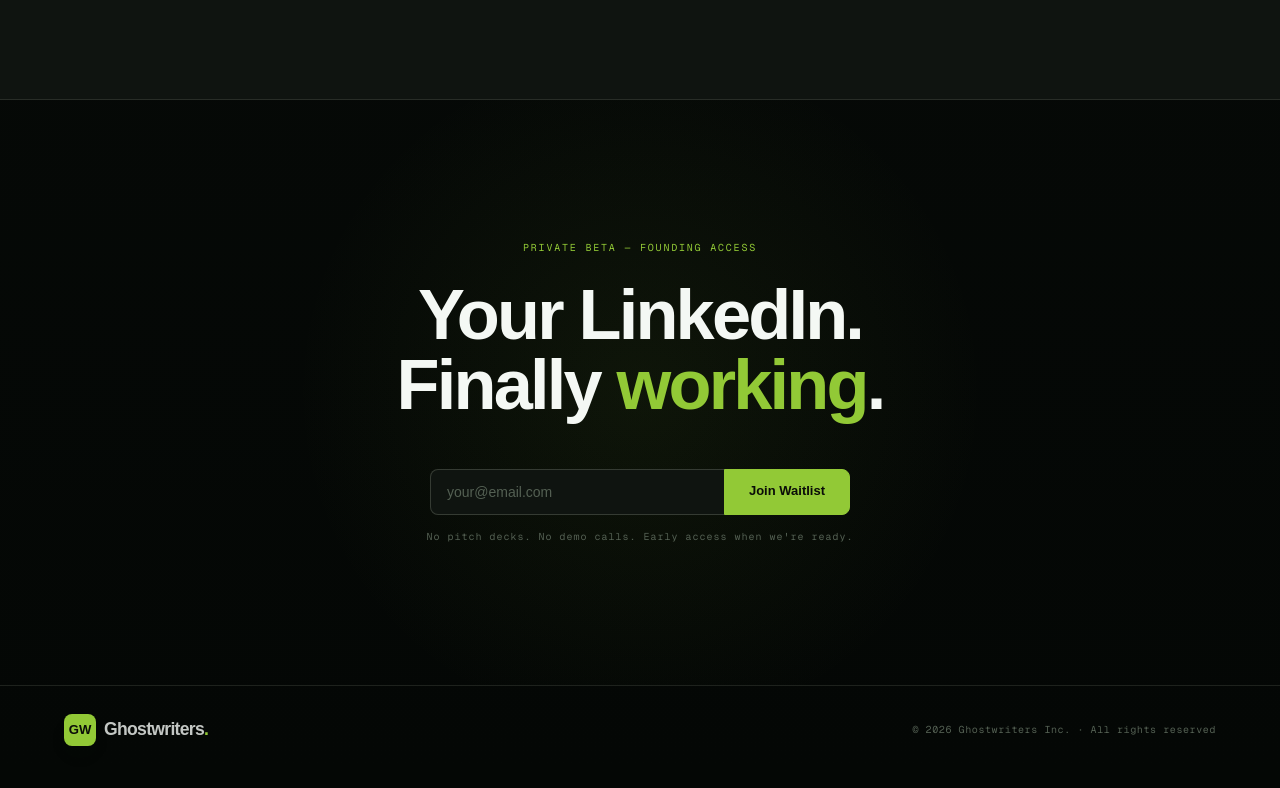
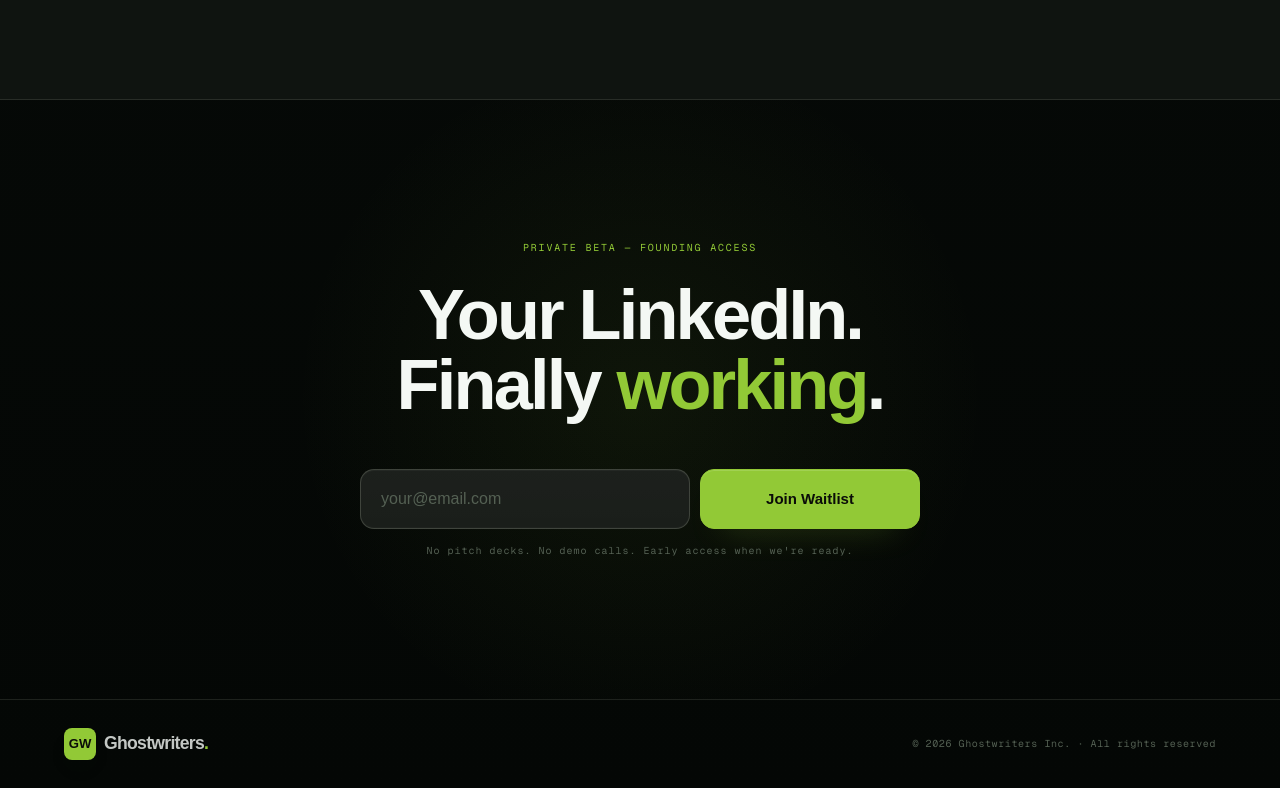
Before and after one commit to madnan25/ghostwritersinc, a Next.js app: page / in a window 1280 px wide. Shown: the part 4518-5306 px from the top of the page. Built offline with nearby package versions, Linux system fonts and the light colour scheme; a web font is replaced by a local one.

Commit message:
fix(marketing): refine mobile hero watermark and CTA form
Slightly increase the mobile hero watermark visibility while keeping it subtle, and finalize the refined waitlist form sizing and spacing for a cleaner mobile presentation.

```diff
--- a/src/app/(marketing)/marketing.module.css
+++ b/src/app/(marketing)/marketing.module.css
@@ -648,25 +648,31 @@
 .ctaForm {
   display: flex;
   align-items: stretch;
-  max-width: 420px;
+  gap: 10px;
+  width: min(100%, 560px);
   margin: 0 auto 14px;
   position: relative;
 }
 .ctaInput {
   flex: 1;
-  height: 46px;
-  background: var(--card);
+  min-width: 0;
+  height: 60px;
+  background:
+    linear-gradient(180deg, rgba(255,255,255,0.025) 0%, rgba(255,255,255,0.01) 100%),
+    color-mix(in srgb, var(--secondary) 80%, #0b0f0b 20%);
   border: 1px solid var(--border-mid);
-  border-right: none;
-  border-radius: 8px 0 0 8px;
+  border-radius: 14px;
   color: var(--fg);
   font-family: var(--font-sans);
-  font-size: 14px;
-  padding: 0 16px;
+  font-size: 16px;
+  padding: 0 20px;
   outline: none;
   appearance: none;
   -webkit-appearance: none;
   transition: border-color 0.2s, background 0.2s, box-shadow 0.2s, transform 0.2s;
+  box-shadow:
+    inset 0 1px 0 rgba(255,255,255,0.035),
+    inset 0 -1px 0 rgba(255,255,255,0.02);
 }
 .ctaInput::placeholder { color: var(--fg-ghost); }
 .ctaInput:focus {
@@ -678,20 +684,27 @@
     inset 0 1px 0 rgba(255,255,255,0.03);
 }
 .ctaSubmit {
-  height: 46px;
-  padding: 0 24px;
+  height: 60px;
+  min-width: 220px;
+  padding: 0 28px;
   background: var(--primary);
   color: var(--primary-text);
   border: 1px solid var(--primary);
-  border-radius: 0 8px 8px 0;
+  border-radius: 14px;
   font-family: var(--font-sans);
-  font-size: 13px;
-  font-weight: 600;
+  font-size: 15px;
+  font-weight: 700;
   cursor: pointer;
-  transition: background 0.15s;
+  transition: background 0.15s, transform 0.1s, box-shadow 0.2s;
   white-space: nowrap;
+  box-shadow:
+    0 18px 34px -24px rgba(146,201,54,0.44),
+    inset 0 1px 0 rgba(255,255,255,0.14);
 }
-.ctaSubmit:hover { background: #a3d93e; }
+.ctaSubmit:hover {
+  background: #a3d93e;
+  transform: translateY(-1px);
+}
 .ctaSubmit.done {
   background: var(--primary-dark);
   border-color: var(--primary-dark);
@@ -714,6 +727,7 @@
   letter-spacing: 0.1em;
   color: var(--fg-ghost);
   position: relative;
+  margin: 0;
 }
 
 /* ── FOOTER ── */
@@ -767,6 +781,16 @@
   .featuresHdr { flex-direction: column; gap: 8px; }
   .featuresGrid { grid-template-columns: 1fr 1fr; gap: 8px; }
   .cta { padding: 100px 24px; }
+  .ctaForm {
+    flex-direction: column;
+    gap: 12px;
+  }
+  .ctaInput,
+  .ctaSubmit {
+    width: 100%;
+    min-width: 0;
+    height: 60px;
+  }
 
   /* Hero button — prevent text wrapping */
   .btnLg {
@@ -858,6 +882,10 @@
     mask-image: linear-gradient(to bottom, transparent 0%, black 24%, black 76%, transparent 100%);
     -webkit-mask-image: linear-gradient(to bottom, transparent 0%, black 24%, black 76%, transparent 100%);
   }
+  .heroWmMobile span {
+    -webkit-text-stroke: 1px rgba(146,201,54,0.07);
+    opacity: 0.98;
+  }
   /* All sections — consistent mobile padding */
   .problem   { padding: 56px 20px; }
   .pipeline  { padding: 48px 20px 56px; }
@@ -922,13 +950,12 @@
   /* CTA section — stacked form with gap */
   .ctaH2 { font-size: clamp(30px, 8vw, 56px); margin-bottom: 32px; }
   .ctaForm {
-    flex-direction: column;
     gap: 10px;
     max-width: 100%;
   }
   .ctaInput {
     border: 1px solid rgba(191,198,177,0.22);
-    border-radius: 16px;
+    border-radius: 14px;
     display: block;
     width: 100%;
     height: 62px;
@@ -959,10 +986,11 @@
       inset 0 1px 0 rgba(255,255,255,0.04);
   }
   .ctaSubmit {
-    border-radius: 16px;
+    border-radius: 14px;
     height: 62px;
     font-size: 15px;
     width: 100%;
+    min-width: 0;
     box-shadow:
       0 18px 34px -22px rgba(146,201,54,0.42),
       inset 0 1px 0 rgba(255,255,255,0.14);
```
